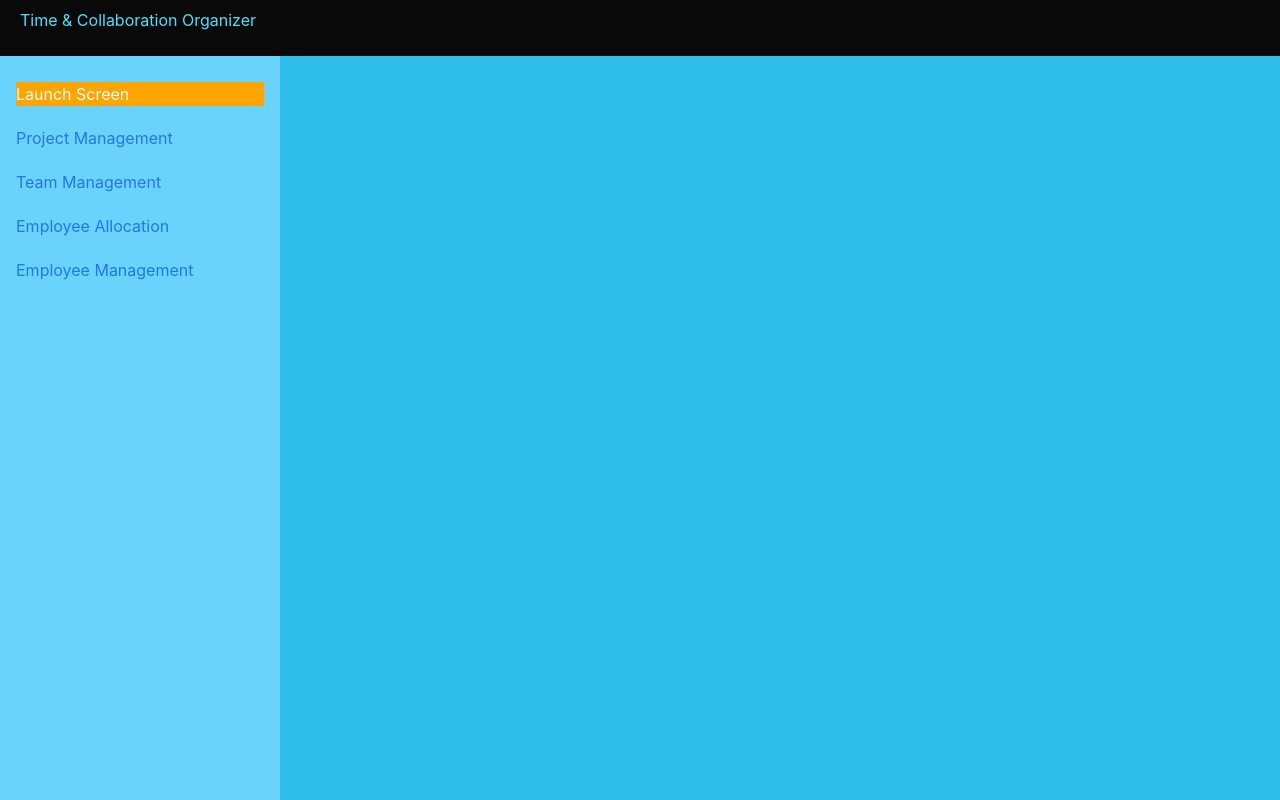
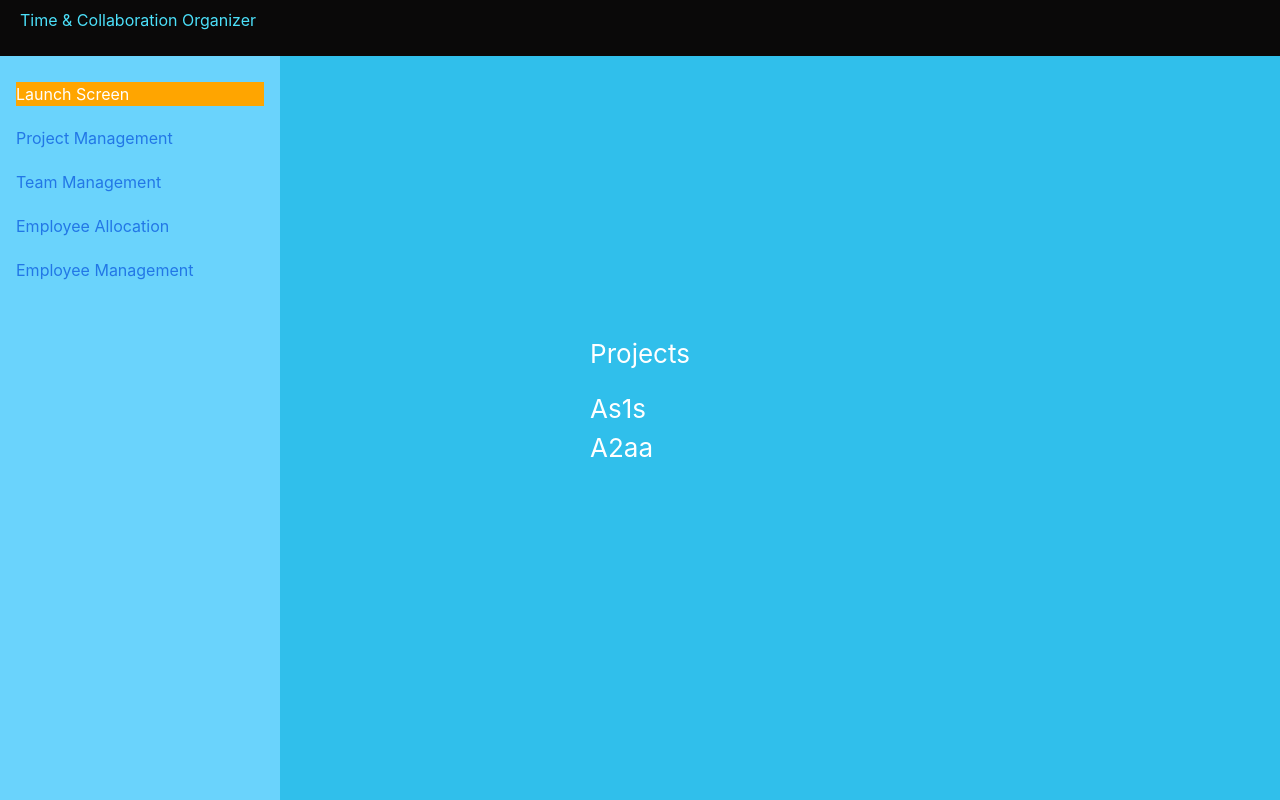
Before and after one commit to cmartells1/Taco-Time, a React (Create React App) app in the folder taco-time-frontend/: page / in a window 1280 px wide. Built offline with nearby package versions, Linux system fonts and the light colour scheme; the HTML template or start-up script is replaced by a standard one.

Commit message:
Record Effort beginning build

```diff
--- a/taco-time-frontend/src/App.js
+++ b/taco-time-frontend/src/App.js
@@ -1,11 +1,15 @@
 import Layout from './hoc/Layout/Layout';
 import './App.css';
+
+import LaunchPage from './containers/LaunchPage/LaunchPage';
 
 const App = props => {
 	return (
 		<div>
 			<Layout>
-				<div className='App-header'></div>
+				<div className='App-header'>
+					<LaunchPage />
+				</div>
 			</Layout>
 		</div>
 	);
--- /dev/null
+++ b/taco-time-frontend/src/components/RecordWorkEffort/Projects/ProjectItem/ProjectItem.js
@@ -0,0 +1,9 @@
+import React from 'react';
+
+const projectItem = props => (
+	<div>
+		<div>{props.projectName}</div>
+	</div>
+);
+
+export default projectItem;
--- /dev/null
+++ b/taco-time-frontend/src/components/RecordWorkEffort/Projects/Projects.js
@@ -0,0 +1,23 @@
+import React from 'react';
+
+import ProjectItem from './ProjectItem/ProjectItem';
+
+const projects = [
+	{
+		projectName: 'As1s',
+	},
+	{
+		projectName: 'A2aa',
+	},
+];
+
+const Projects = props => (
+	<div>
+		<p>Projects</p>
+		{projects.map(proj => (
+			<ProjectItem key={proj.projectName} projectName={proj.projectName} />
+		))}
+	</div>
+);
+
+export default Projects;
--- /dev/null
+++ b/taco-time-frontend/src/containers/LaunchPage/LaunchPage.js
@@ -0,0 +1,13 @@
+import React from 'react';
+
+import Projects from '../../components/RecordWorkEffort/Projects/Projects';
+
+const LaunchPage = props => {
+	return (
+		<React.Fragment>
+			<Projects />
+		</React.Fragment>
+	);
+};
+
+export default LaunchPage;
```
Also changed, not shown: 1 other file (tests, documents, lock files or other folders).
